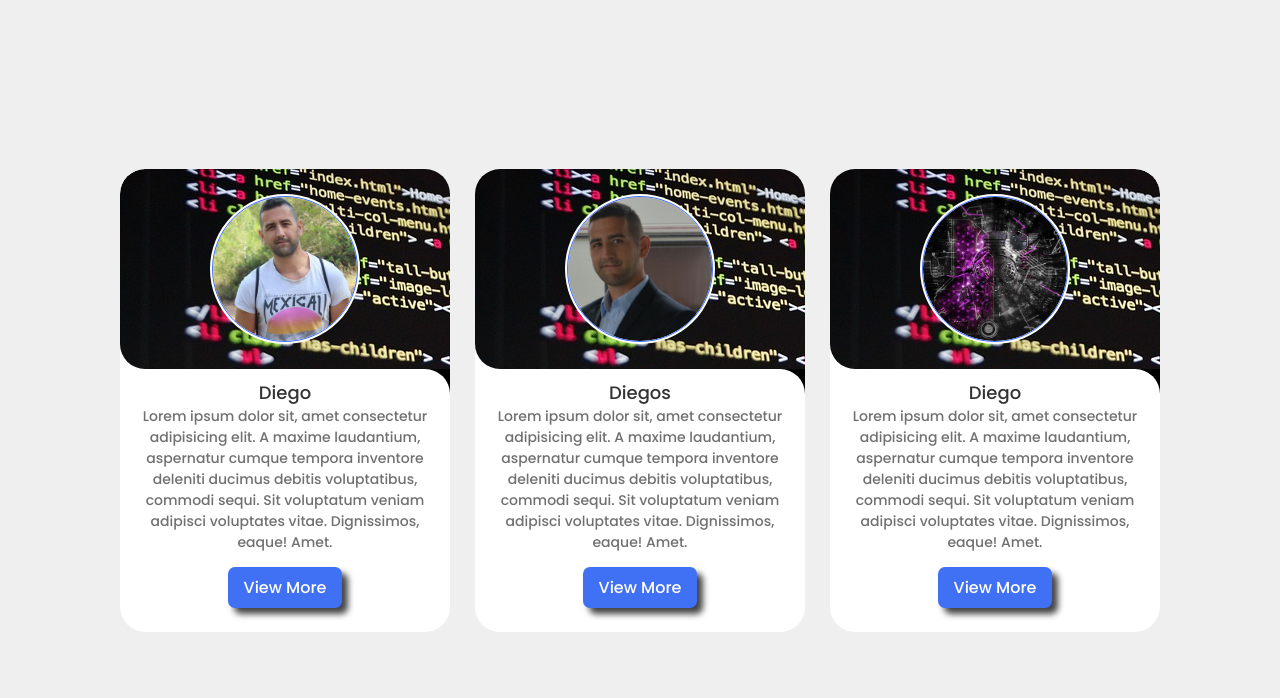
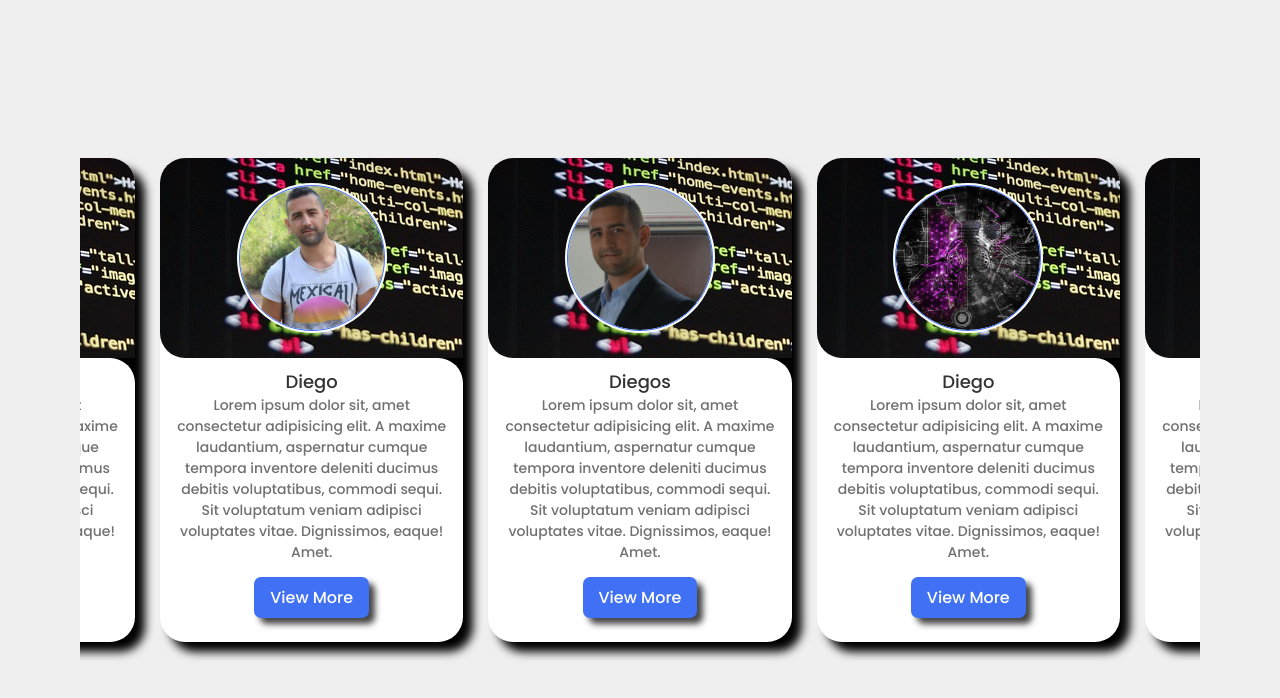
Before and after one commit to diego-monfort-landolt/card-slider, a plain HTML site: page index.html in a window 1280 px wide. Drawn offline with Linux system fonts and the light colour scheme.

Commit message:
css
boxshadow cards - nice to see

```diff
--- a/css/style.css
+++ b/css/style.css
@@ -17,17 +17,20 @@ body {
     max-width: 70rem;
     width: 100%;
     padding: 5.5rem;
+
+
 }
 
 .slider-content {
 
+    padding: 2.5rem;
     margin: 0 2.5rem;
-    overflow: hidden;
-    border-radius:1.563rem ;
+    border-radius: 1.563rem ;
 
 }
 
 .card {
+    box-shadow: 10px 10px 10px;
     border-radius: 1.563rem;
     background-color: #fff;
 }
```
